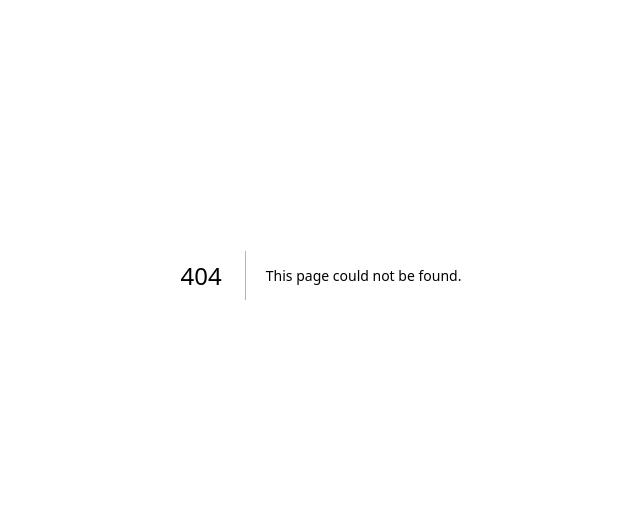
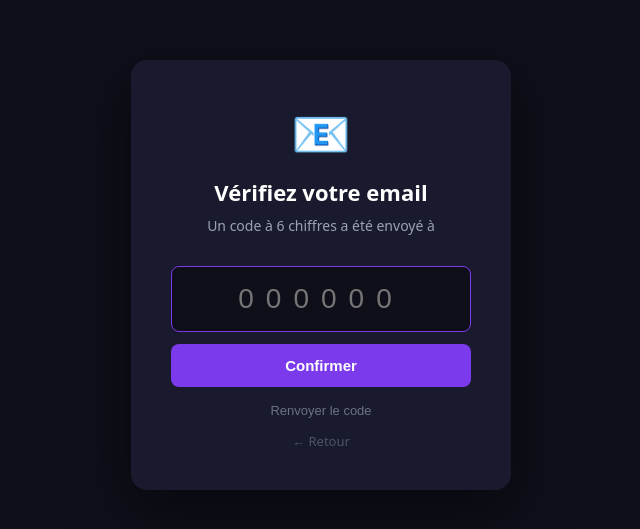
Before and after one commit to bitcoinlala4-a11y/cryptosignal-frontend, a Next.js app: page /verify in a window 1280 px wide. Before the commit this address had no page. Shown: the part 125-654 px from the top of the page, without its empty margins (319-959 px from the left). Built offline with nearby package versions, Linux system fonts and the light colour scheme; no server answers.

Commit message:
Verify page + email flow

```diff
--- /dev/null
+++ b/pages/verify.js
@@ -0,0 +1,87 @@
+import { useState } from "react";
+import { useRouter } from "next/router";
+import Head from "next/head";
+
+const API = process.env.NEXT_PUBLIC_API_URL || "http://localhost:3001";
+
+export default function Verify() {
+  const router = useRouter();
+  const { email } = router.query;
+  const [code, setCode] = useState("");
+  const [error, setError] = useState("");
+  const [loading, setLoading] = useState(false);
+  const [resent, setResent] = useState(false);
+
+  async function handleVerify(e) {
+    e.preventDefault();
+    setError("");
+    setLoading(true);
+    const res = await fetch(`${API}/api/auth/verify`, {
+      method: "POST",
+      headers: { "Content-Type": "application/json" },
+      body: JSON.stringify({ email, code }),
+    });
+    const data = await res.json();
+    setLoading(false);
+    if (data.error) return setError(data.error);
+    localStorage.setItem("token", data.token);
+    router.push("/pricing");
+  }
+
+  async function handleResend() {
+    setResent(false);
+    await fetch(`${API}/api/auth/resend`, {
+      method: "POST",
+      headers: { "Content-Type": "application/json" },
+      body: JSON.stringify({ email }),
+    });
+    setResent(true);
+  }
+
+  return (
+    <>
+      <Head><title>Vérification — CryptoSignal Pro</title></Head>
+      <div style={s.page}>
+        <div style={s.card}>
+          <div style={s.icon}>📧</div>
+          <h1 style={s.title}>Vérifiez votre email</h1>
+          <p style={s.sub}>Un code à 6 chiffres a été envoyé à<br /><strong style={{ color: "#a78bfa" }}>{email}</strong></p>
+          <form onSubmit={handleVerify} style={s.form}>
+            <input
+              style={s.input}
+              type="text"
+              placeholder="000000"
+              maxLength={6}
+              value={code}
+              onChange={(e) => setCode(e.target.value.replace(/\D/g, ""))}
+              autoFocus
+              required
+            />
+            {error && <p style={s.error}>{error}</p>}
+            <button style={s.button} type="submit" disabled={loading || code.length !== 6}>
+              {loading ? "Vérification..." : "Confirmer"}
+            </button>
+          </form>
+          <button style={s.resend} onClick={handleResend}>
+            {resent ? "✓ Code renvoyé !" : "Renvoyer le code"}
+          </button>
+          <p style={s.back} onClick={() => router.push("/")}>← Retour</p>
+        </div>
+      </div>
+    </>
+  );
+}
+
+const s = {
+  page: { minHeight: "100vh", background: "#0f0f1a", display: "flex", alignItems: "center", justifyContent: "center", fontFamily: "system-ui" },
+  card: { background: "#1a1a2e", borderRadius: 16, padding: 40, width: 380, boxShadow: "0 20px 60px rgba(0,0,0,0.5)", textAlign: "center" },
+  icon: { fontSize: 48, marginBottom: 12 },
+  title: { color: "#fff", margin: "0 0 8px", fontSize: 22 },
+  sub: { color: "#9ca3af", fontSize: 14, margin: "0 0 28px", lineHeight: 1.6 },
+  form: { display: "flex", flexDirection: "column", gap: 12 },
+  input: { padding: "16px", background: "#0f0f1a", border: "1px solid #7c3aed", borderRadius: 8, color: "#fff", fontSize: 28, textAlign: "center", letterSpacing: 12, outline: "none" },
+  button: { padding: "13px 0", background: "#7c3aed", border: "none", borderRadius: 8, color: "#fff", fontSize: 15, fontWeight: "bold", cursor: "pointer" },
+  error: { color: "#f87171", fontSize: 13, margin: 0 },
+  resend: { marginTop: 16, background: "none", border: "none", color: "#6b7280", cursor: "pointer", fontSize: 13 },
+  back: { marginTop: 12, color: "#4b5563", fontSize: 13, cursor: "pointer" },
+};
```
Also changed, not shown: pages/index.js (+5 -2 lines).
